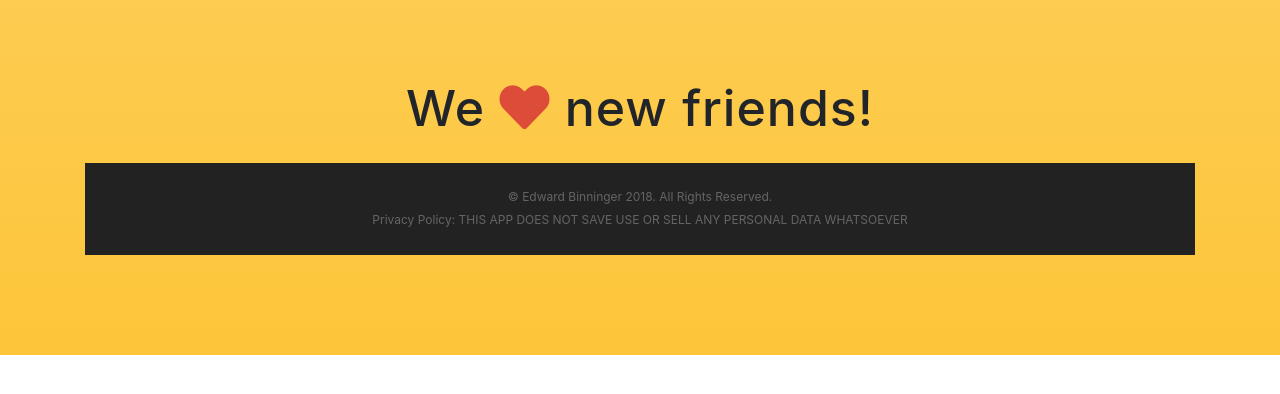
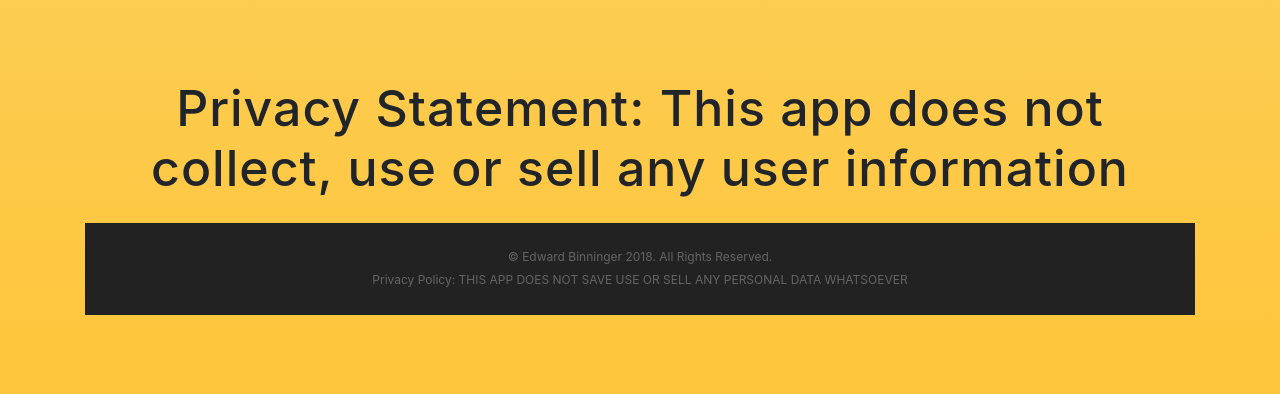
Before and after one commit to edwardbinninger/edwardbinninger.github.io, a website with bundled scripts: page index.html in a window 1280 px wide. Shown: the part 3546-3940 px from the top of the page. Before the commit the page ends 3901 px from the top, so only its background shows below. Built offline with nearby package versions, Linux system fonts and the light colour scheme; a web font is replaced by a local one.

Commit message:
third commit

```diff
--- a/index.html
+++ b/index.html
@@ -111,7 +111,7 @@
                 <div class="device">
                   <div class="screen">
                     <!-- Demo image for screen mockup, you can put an image here, some HTML, an animation, video, or anything else! -->
-                    <img src="img/demo-screen-1.jpg" class="img-fluid" alt="">
+                    <img src="img/practice iphone8.png" class="img-fluid" alt="">
                   </div>
                   <div class="button">
                     <!-- You can hook the "home button" to some JavaScript events or just remove it -->
@@ -172,9 +172,7 @@
 
     <section class="contact bg-primary" id="contact">
       <div class="container">
-        <h2>We
-          <i class="fas fa-heart"></i>
-          new friends!</h2>
+        <h2>Privacy Statement: This app does not collect, use or sell any user information</h2>
         <!-- <ul class="list-inline list-social">
           <li class="list-inline-item social-twitter">
             <a href="#">
```
Also changed, not shown: img/practice iphone8.png (added).
